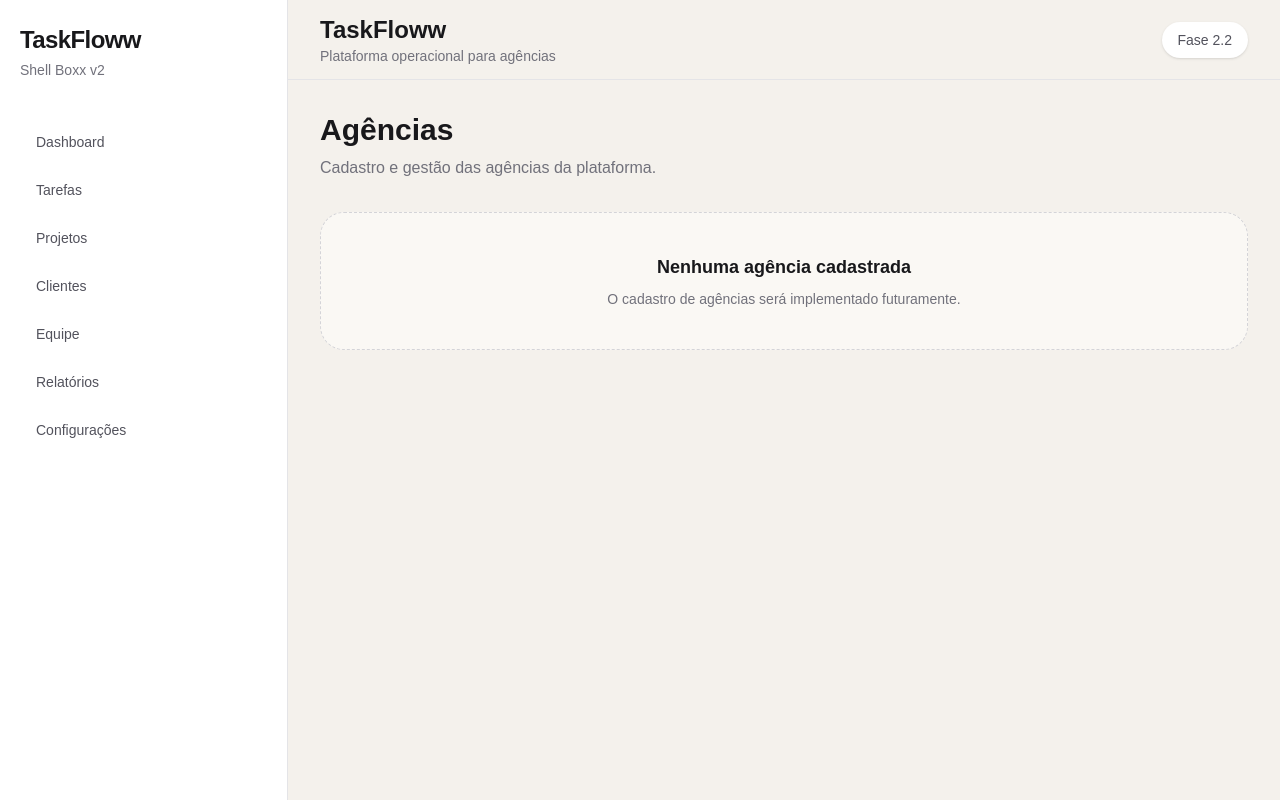
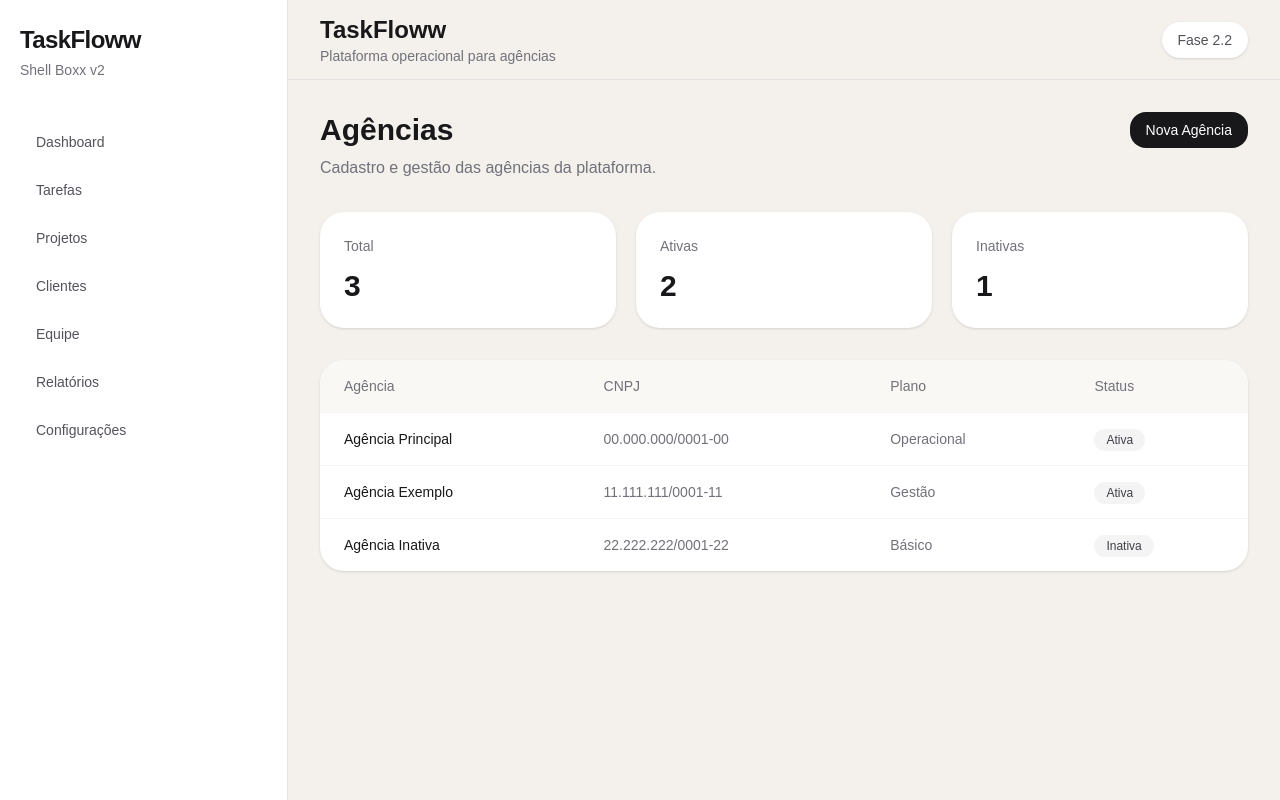
Before and after one commit to hudsonoli/taskflow, a Next.js app in the folder frontend/: page /configuracoes/agencias in a window 1280 px wide. Built offline with nearby package versions, Linux system fonts and the light colour scheme.

Commit message:
fase 3.7 cria telas administrativas mock de agencias e usuarios

```diff
--- a/frontend/src/app/configuracoes/agencias/page.tsx
+++ b/frontend/src/app/configuracoes/agencias/page.tsx
@@ -1,18 +1,96 @@
-import { EmptyState } from "@/components/ui/EmptyState";
+import { Badge } from "@/components/ui/Badge";
+import { Button } from "@/components/ui/Button";
+import { Card } from "@/components/ui/Card";
 import { PageHeader } from "@/components/ui/PageHeader";
 
+const agencies = [
+  {
+    name: "Agência Principal",
+    document: "00.000.000/0001-00",
+    plan: "Operacional",
+    status: "Ativa",
+  },
+  {
+    name: "Agência Exemplo",
+    document: "11.111.111/0001-11",
+    plan: "Gestão",
+    status: "Ativa",
+  },
+  {
+    name: "Agência Inativa",
+    document: "22.222.222/0001-22",
+    plan: "Básico",
+    status: "Inativa",
+  },
+];
+
 export default function AgenciasPage() {
+  const activeAgencies = agencies.filter(
+    (agency) => agency.status === "Ativa"
+  ).length;
+
   return (
     <div className="p-8">
-      <PageHeader
-        title="Agências"
-        description="Cadastro e gestão das agências da plataforma."
-      />
+      <div className="flex items-start justify-between gap-4">
+        <PageHeader
+          title="Agências"
+          description="Cadastro e gestão das agências da plataforma."
+        />
 
-      <EmptyState
-        title="Nenhuma agência cadastrada"
-        description="O cadastro de agências será implementado futuramente."
-      />
+        <Button>Nova Agência</Button>
+      </div>
+
+      <div className="grid gap-5 md:grid-cols-3">
+        <Card>
+          <p className="text-sm text-zinc-500">Total</p>
+          <p className="mt-3 text-3xl font-bold">{agencies.length}</p>
+        </Card>
+
+        <Card>
+          <p className="text-sm text-zinc-500">Ativas</p>
+          <p className="mt-3 text-3xl font-bold">{activeAgencies}</p>
+        </Card>
+
+        <Card>
+          <p className="text-sm text-zinc-500">Inativas</p>
+          <p className="mt-3 text-3xl font-bold">
+            {agencies.length - activeAgencies}
+          </p>
+        </Card>
+      </div>
+
+      <div className="mt-8 overflow-hidden rounded-3xl bg-white shadow-sm">
+        <table className="w-full text-left text-sm">
+          <thead className="border-b border-zinc-100 bg-[#faf8f4] text-zinc-500">
+            <tr>
+              <th className="px-6 py-4 font-medium">Agência</th>
+              <th className="px-6 py-4 font-medium">CNPJ</th>
+              <th className="px-6 py-4 font-medium">Plano</th>
+              <th className="px-6 py-4 font-medium">Status</th>
+            </tr>
+          </thead>
+
+          <tbody>
+            {agencies.map((agency) => (
+              <tr
+                key={agency.document}
+                className="border-b border-zinc-100 last:border-0"
+              >
+                <td className="px-6 py-4 font-medium text-zinc-900">
+                  {agency.name}
+                </td>
+                <td className="px-6 py-4 text-zinc-500">
+                  {agency.document}
+                </td>
+                <td className="px-6 py-4 text-zinc-500">{agency.plan}</td>
+                <td className="px-6 py-4">
+                  <Badge>{agency.status}</Badge>
+                </td>
+              </tr>
+            ))}
+          </tbody>
+        </table>
+      </div>
     </div>
   );
 }
--- a/frontend/src/app/configuracoes/usuarios/page.tsx
+++ b/frontend/src/app/configuracoes/usuarios/page.tsx
@@ -0,0 +1,122 @@
+import { Badge } from "@/components/ui/Badge";
+import { Button } from "@/components/ui/Button";
+import { Card } from "@/components/ui/Card";
+import { PageHeader } from "@/components/ui/PageHeader";
+
+const users = [
+  {
+    name: "Hudson Cunha",
+    email: "hudson@technetgo.com.br",
+    department: "TI",
+    profile: "SuperAdmin",
+    status: "Ativo",
+  },
+  {
+    name: "João Silva",
+    email: "joao@empresa.com.br",
+    department: "Atendimento",
+    profile: "Gestor",
+    status: "Ativo",
+  },
+  {
+    name: "Maria Souza",
+    email: "maria@empresa.com.br",
+    department: "Criação",
+    profile: "Operador",
+    status: "Ativo",
+  },
+  {
+    name: "Pedro Santos",
+    email: "pedro@empresa.com.br",
+    department: "Mídia",
+    profile: "Operador",
+    status: "Inativo",
+  },
+];
+
+export default function UsuariosPage() {
+  const activeUsers = users.filter(
+    (user) => user.status === "Ativo"
+  ).length;
+
+  const managers = users.filter(
+    (user) =>
+      user.profile === "SuperAdmin" ||
+      user.profile === "Admin" ||
+      user.profile === "Diretoria" ||
+      user.profile === "Gestor"
+  ).length;
+
+  return (
+    <div className="p-8">
+      <div className="flex items-start justify-between gap-4">
+        <PageHeader
+          title="Usuários"
+          description="Gestão de usuários, cargos e permissões."
+        />
+
+        <Button>Novo Usuário</Button>
+      </div>
+
+      <div className="grid gap-5 md:grid-cols-3">
+        <Card>
+          <p className="text-sm text-zinc-500">Total</p>
+          <p className="mt-3 text-3xl font-bold">{users.length}</p>
+        </Card>
+
+        <Card>
+          <p className="text-sm text-zinc-500">Ativos</p>
+          <p className="mt-3 text-3xl font-bold">{activeUsers}</p>
+        </Card>
+
+        <Card>
+          <p className="text-sm text-zinc-500">Gestão</p>
+          <p className="mt-3 text-3xl font-bold">{managers}</p>
+        </Card>
+      </div>
+
+      <div className="mt-8 overflow-hidden rounded-3xl bg-white shadow-sm">
+        <table className="w-full text-left text-sm">
+          <thead className="border-b border-zinc-100 bg-[#faf8f4] text-zinc-500">
+            <tr>
+              <th className="px-6 py-4 font-medium">Nome</th>
+              <th className="px-6 py-4 font-medium">E-mail</th>
+              <th className="px-6 py-4 font-medium">Departamento</th>
+              <th className="px-6 py-4 font-medium">Perfil</th>
+              <th className="px-6 py-4 font-medium">Status</th>
+            </tr>
+          </thead>
+
+          <tbody>
+            {users.map((user) => (
+              <tr
+                key={user.email}
+                className="border-b border-zinc-100 last:border-0"
+              >
+                <td className="px-6 py-4 font-medium text-zinc-900">
+                  {user.name}
+                </td>
+
+                <td className="px-6 py-4 text-zinc-500">
+                  {user.email}
+                </td>
+
+                <td className="px-6 py-4 text-zinc-500">
+                  {user.department}
+                </td>
+
+                <td className="px-6 py-4">
+                  <Badge>{user.profile}</Badge>
+                </td>
+
+                <td className="px-6 py-4">
+                  <Badge>{user.status}</Badge>
+                </td>
+              </tr>
+            ))}
+          </tbody>
+        </table>
+      </div>
+    </div>
+  );
+}
```
